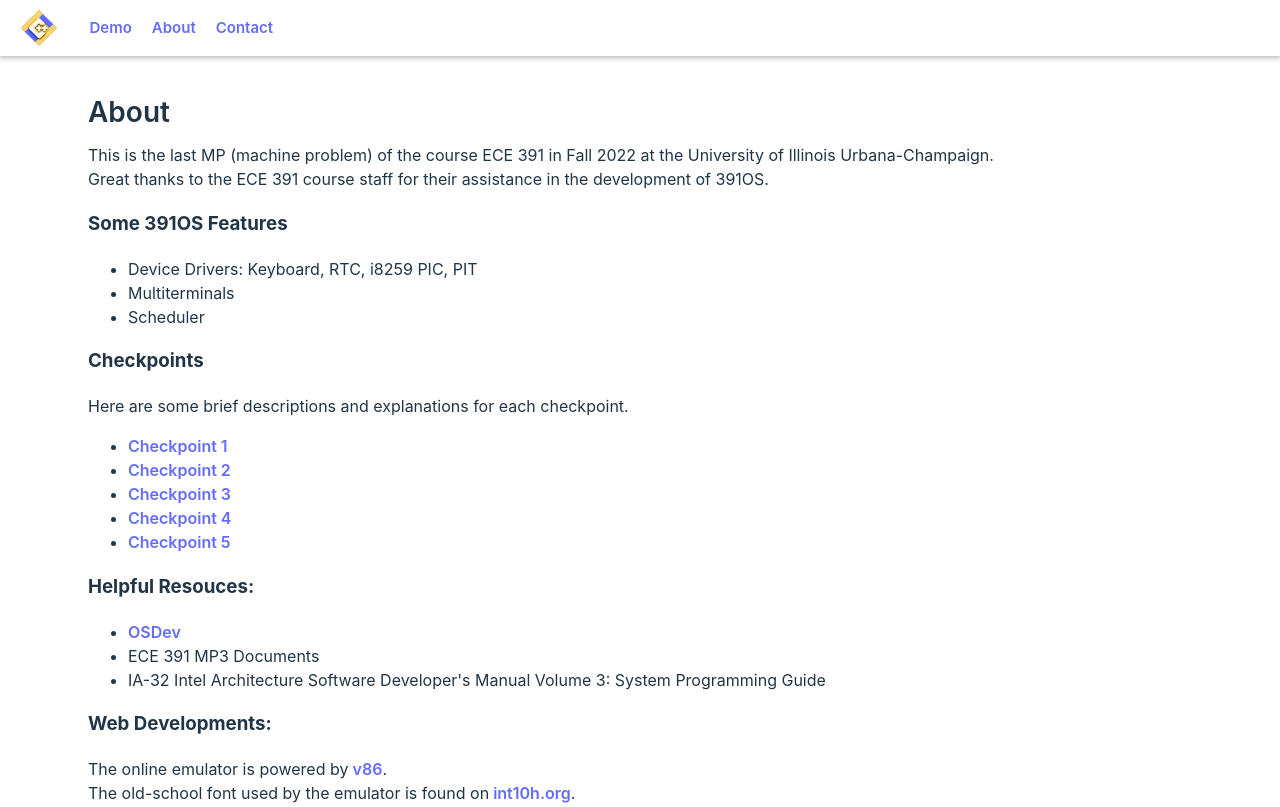
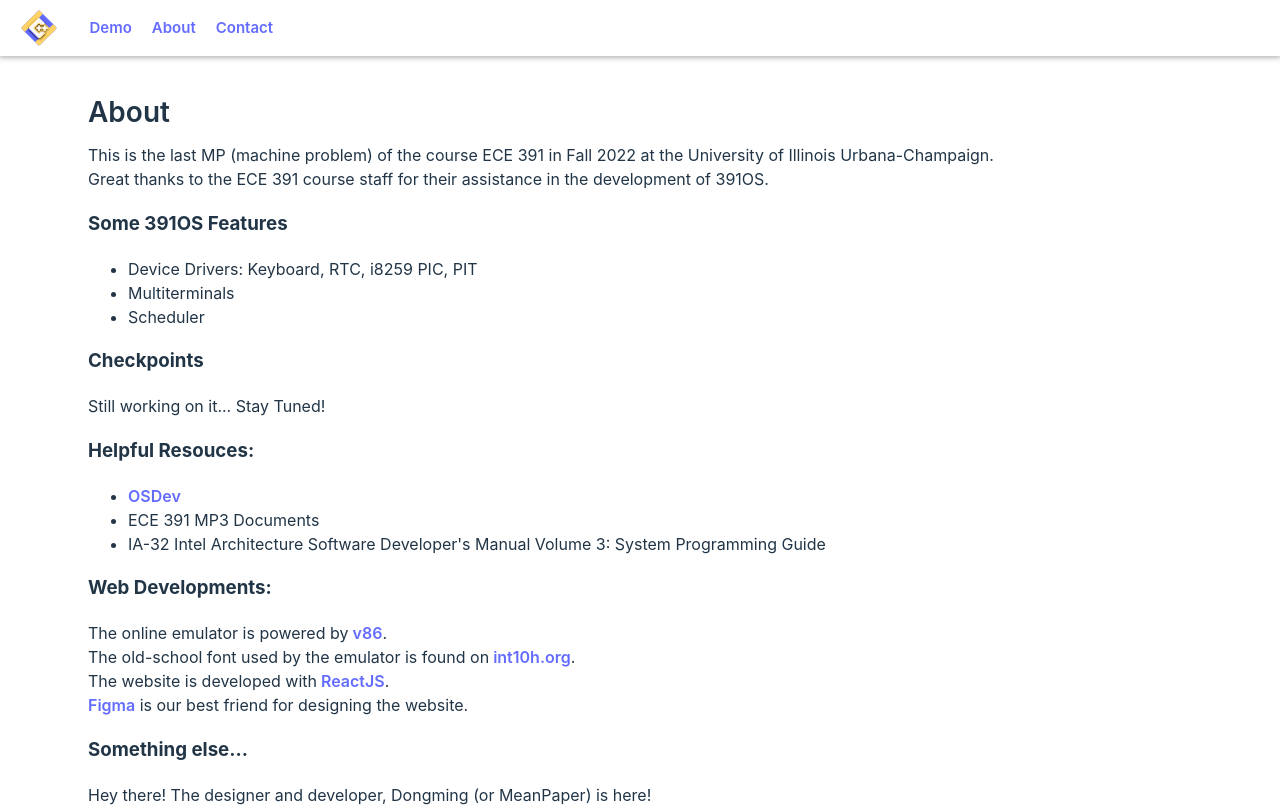
Before and after one commit to ScreamingPigeon/391OS, a React (Create React App) app: page /about in a window 1280 px wide. Shown: the top 807 px of the page. Built offline with nearby package versions, Linux system fonts and the light colour scheme.

Commit message:
removed about page temporarily

```diff
--- a/src/views/About.js
+++ b/src/views/About.js
@@ -31,8 +31,9 @@ const About = () => {
             <div id='about-tech-section'>
                 <OsFeatureSection />
                 <h3>Checkpoints</h3>
-                <p>Here are some brief descriptions and explanations for each checkpoint.</p>
-                <CheckpointLayout />
+                <p>Still working on it... Stay Tuned!</p>
+                {/* <p>Here are some brief descriptions and explanations for each checkpoint.</p>
+                <CheckpointLayout /> */}
                 {/* <CheckpointHolder markDownPath="../checkpointMD/checkpoint1.md" /> */}
             </div>
             <div id='about-tech-helpful'>
```
